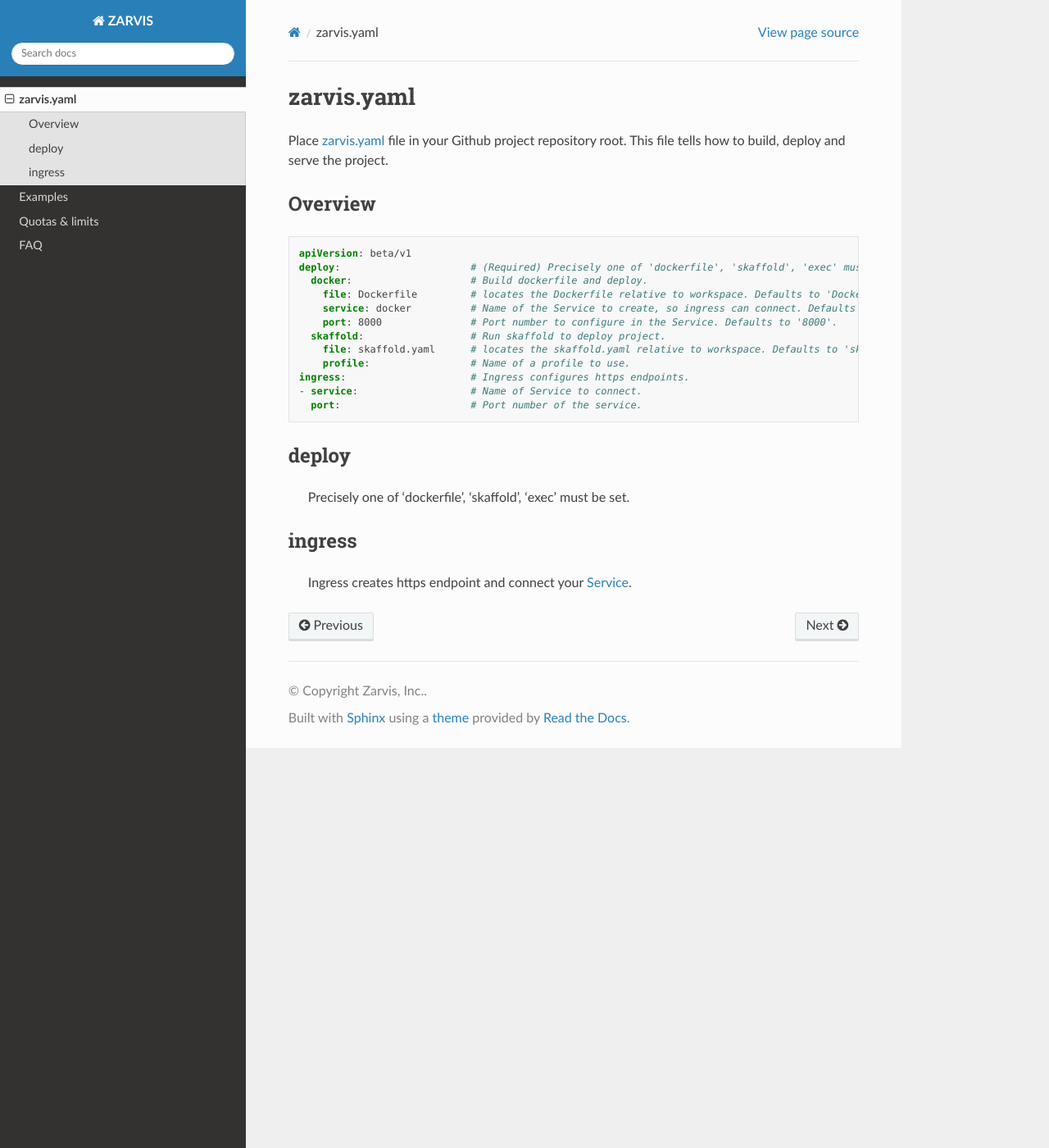
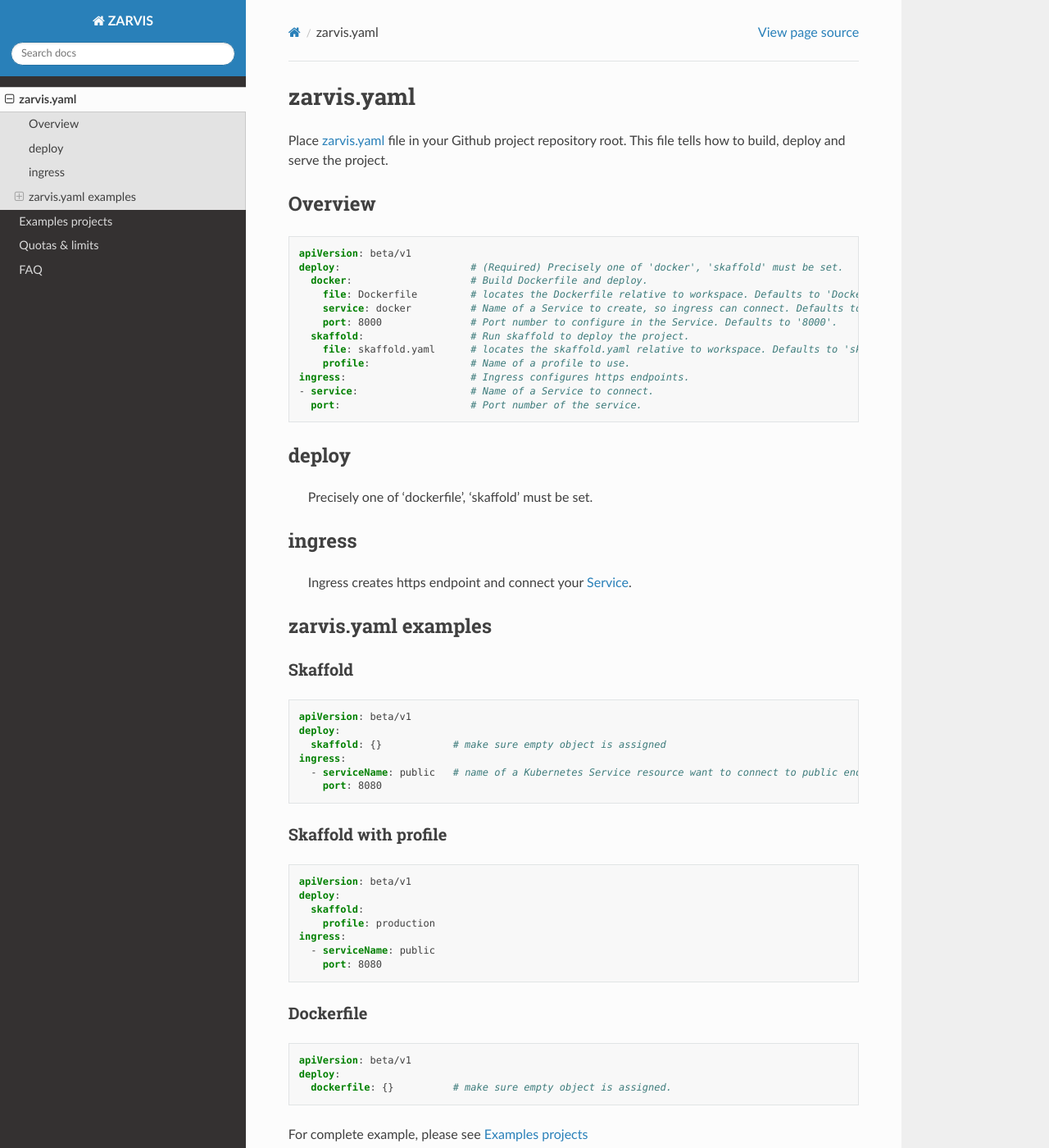
Before and after one commit to zarvis-ai/community, a Sphinx documentation site: the page built from docs/usage/zarvis_yaml.rst, in a window 1280 px wide and 1400 px high. Shown: the whole window at 82% size. Built offline with Sphinx 7.4.7 and the Read the Docs theme 2.0.0, drawn with Linux system fonts in a browser that asks for light colours.

Commit message:
add zarvis.yaml examples and link to an example project

```diff
--- a/docs/index.rst
+++ b/docs/index.rst
@@ -5,6 +5,6 @@ Z.A.R.V.I.S.
    :maxdepth: 2
 
    usage/zarvis_yaml
-   usage/zarvis_yaml_example
+   usage/examples
    usage/quotas
    usage/faq
--- a/docs/usage/zarvis_yaml.rst
+++ b/docs/usage/zarvis_yaml.rst
@@ -11,26 +11,66 @@ Overview
 .. code-block:: yaml
 
     apiVersion: beta/v1
-    deploy:                      # (Required) Precisely one of 'dockerfile', 'skaffold', 'exec' must be set.
-      docker:                    # Build dockerfile and deploy.
+    deploy:                      # (Required) Precisely one of 'docker', 'skaffold' must be set.
+      docker:                    # Build Dockerfile and deploy.
         file: Dockerfile         # locates the Dockerfile relative to workspace. Defaults to 'Dockerfile'.
-        service: docker          # Name of the Service to create, so ingress can connect. Defaults to 'docker'.
+        service: docker          # Name of a Service to create, so ingress can connect. Defaults to 'docker'.
         port: 8000               # Port number to configure in the Service. Defaults to '8000'.
-      skaffold:                  # Run skaffold to deploy project.
+      skaffold:                  # Run skaffold to deploy the project.
         file: skaffold.yaml      # locates the skaffold.yaml relative to workspace. Defaults to 'skaffold.yaml'.
         profile:                 # Name of a profile to use.
     ingress:                     # Ingress configures https endpoints.
-    - service:                   # Name of Service to connect.
+    - service:                   # Name of a Service to connect.
       port:                      # Port number of the service.
 
 deploy
 ------
-    Precisely one of 'dockerfile', 'skaffold', 'exec' must be set.
+    Precisely one of 'dockerfile', 'skaffold' must be set.
 
 ingress
 -------
     Ingress creates https endpoint and connect your Service_.
 
+zarvis.yaml examples
+--------------------
+
+Skaffold
+========
+
+.. code-block:: yaml
+
+    apiVersion: beta/v1
+    deploy:
+      skaffold: {}            # make sure empty object is assigned
+    ingress:
+      - serviceName: public   # name of a Kubernetes Service resource want to connect to public endpoint
+        port: 8080
 
 
+
+Skaffold with profile
+=====================
+
+.. code-block:: yaml
+
+    apiVersion: beta/v1
+    deploy:
+      skaffold:
+        profile: production
+    ingress:
+      - serviceName: public
+        port: 8080
+
+Dockerfile
+==========
+
+.. code-block:: yaml
+
+    apiVersion: beta/v1
+    deploy:
+      dockerfile: {}          # make sure empty object is assigned.
+
+
+For complete example, please see :doc:`examples`
+
 .. include:: ../ref.rst
--- a/k8s.yaml
+++ b/k8s.yaml
@@ -17,7 +17,7 @@ spec:
       containers:
       - name: zarvis-docs
         image: gcr.zarvis.ai/zarvis-ai/community
-        imagePullPolicy: Always
+        imagePullPolicy: IfNotPresent
         ports:
         - name: http
           containerPort: 8000
--- a/zarvis.yaml
+++ b/zarvis.yaml
@@ -1,8 +1,6 @@
 apiVersion: beta/v1
 deploy:
   skaffold: {}
-auth:
-  type: ANON
 ingress:
   - serviceName: docs
     port: 8000
```
Also changed, not shown: README.md (+10 -0 lines), docs/usage/examples.rst (added, +10 -0 lines), docs/usage/zarvis_yaml_example.rst (deleted, +0 -17 lines).
